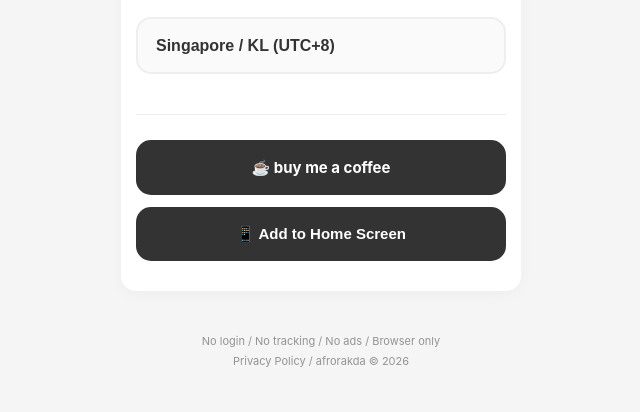
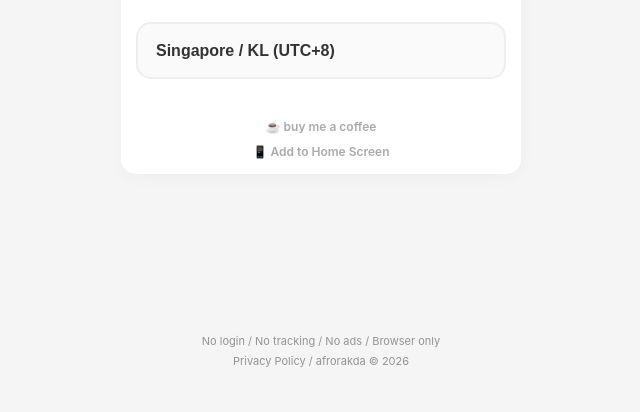
Before and after one commit to afrorakda/twin-time, a plain HTML site: page index.html in a window 1280 px wide. Shown: the part 388-800 px from the top of the page, without its empty margins (319-959 px from the left). Drawn offline with Linux system fonts and the light colour scheme.

Commit message:
Refactor styles and update footer links
Updated styles and layout for better appearance and usability.

```diff
--- a/index.html
+++ b/index.html
@@ -13,7 +13,7 @@
             --main: #333;
             --accent: #eee;
             --input-bg: #fafafa;
-            --ghost: #888;
+            --ghost: #aaa; /* 少し明るく */
             --radius: 15px;
             --night-bg: #1a1a1a;
             --night-text: #eee;
@@ -37,7 +37,7 @@
             width: 100%;
             max-width: 400px;
             background-color: var(--container-bg);
-            padding: 30px 15px;
+            padding: 30px 15px 15px; /* 下パディングを減らす */
             border-radius: var(--radius);
             box-shadow: 0 4px 15px rgba(0,0,0,0.03);
             display: flex;
@@ -45,13 +45,13 @@
             gap: 25px;
         }
 
-        /* Them Area (Main) - 巨大化 */
+        /* Them Area (Main) */
         .them-section {
             width: 100%;
             background-color: var(--input-bg);
             border: 2px solid var(--accent);
             border-radius: var(--radius);
-            padding: 30px 20px;
+            padding: 35px 20px 30px;
             display: flex;
             flex-direction: column;
             align-items: center;
@@ -67,9 +67,8 @@
         .label { font-size: 13px; font-weight: 800; opacity: 0.4; text-transform: uppercase; letter-spacing: 1px; }
         .night .label { opacity: 0.7; }
 
-        /* 時間を巨大化 */
         .time-display-huge {
-            font-size: 100px; /* 超巨大化 */
+            font-size: 100px;
             font-weight: 900;
             line-height: 1;
             letter-spacing: -6px;
@@ -81,7 +80,7 @@
             color: var(--main);
             display: flex;
             align-items: center;
-            gap: 5px;
+            gap: 6px;
         }
         .night .date-display-them { color: var(--night-text); }
 
@@ -117,44 +116,30 @@
             outline: none;
             cursor: pointer;
             -webkit-appearance: none;
-            transition: 0.2s;
         }
 
-        /* Action Buttons (buy & add) */
-        .support-area {
+        /* Footer Buttons (控えめに) */
+        .footer-support {
+            margin-top: 15px;
             display: flex;
             flex-direction: column;
             align-items: center;
-            gap: 12px;
-            margin-top: 15px;
-            border-top: 1px solid var(--accent);
-            padding-top: 25px;
+            gap: 10px;
+            font-size: 12px;
+            color: var(--ghost);
         }
 
-        .action-btn {
-            display: flex;
-            align-items: center;
-            justify-content: center;
-            gap: 8px;
-            width: 100%;
-            background-color: var(--main);
-            color: var(--container-bg);
-            border: none;
-            border-radius: var(--radius);
-            padding: 18px;
-            font-size: 15px;
-            font-weight: bold;
+        .foot-link {
+            text-decoration: none;
+            color: inherit;
+            font-weight: 600;
             cursor: pointer;
-            text-decoration: none;
-            transition: 0.1s;
         }
-        .action-btn:active { transform: scale(0.98); }
-
-        .gh-icon { font-size: 16px; opacity: 0.8; }
+        .foot-link:hover { color: var(--main); }
 
         footer {
             margin-top: auto;
-            padding: 40px 0 20px;
+            padding: 30px 0 20px;
             text-align: center;
             font-size: 11px;
             line-height: 1.8;
@@ -260,9 +245,9 @@
         </optgroup>
     </select>
 
-    <div class="support-area">
-        <a href="https://ko-fi.com/afrorakda" class="action-btn">☕️ buy me a coffee</a>
-        <button class="action-btn" onclick="showModal()">📱 Add to Home Screen</button>
+    <div class="footer-support">
+        <a href="https://ko-fi.com/afrorakda" target="_blank" class="foot-link">☕️ buy me a coffee</a>
+        <span class="foot-link" onclick="showModal()">📱 Add to Home Screen</span>
     </div>
 </div>
 
```
